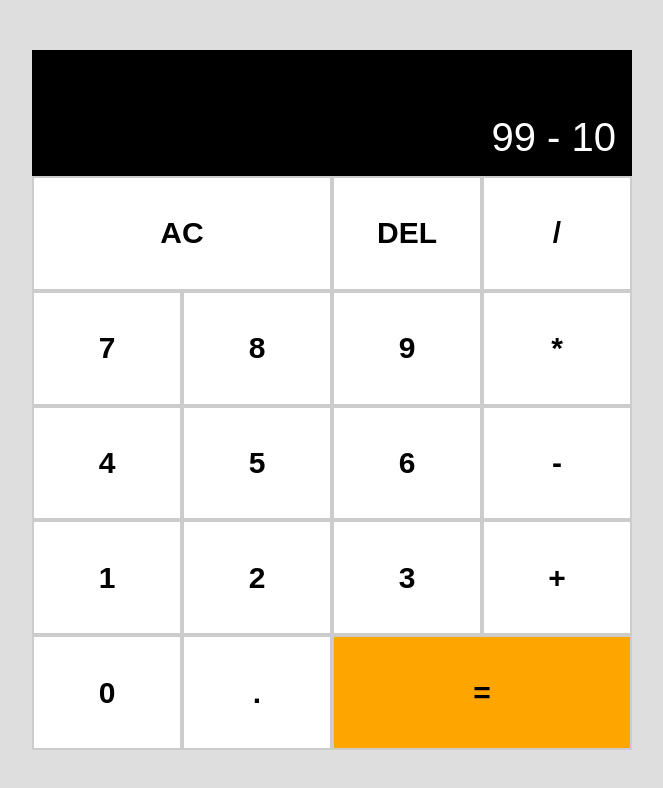
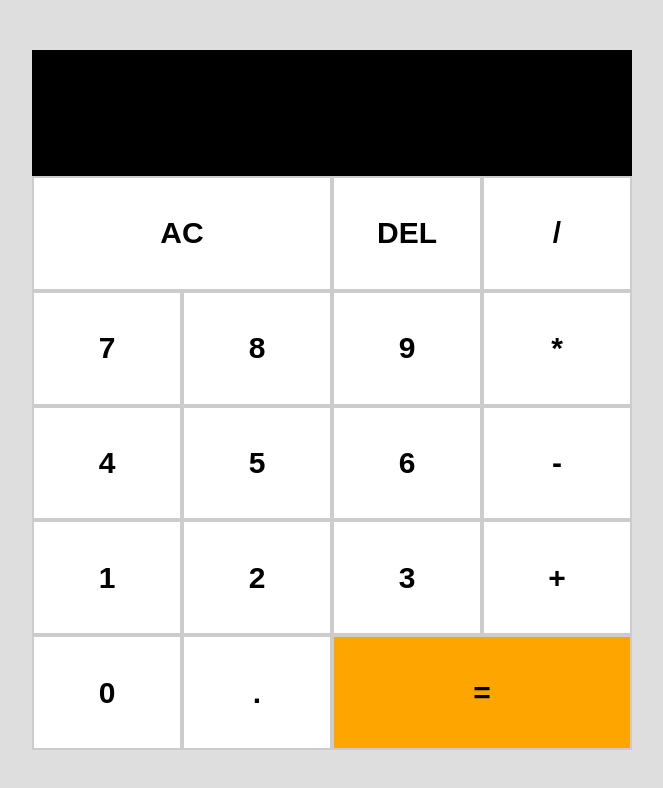
Before and after one commit to hassan-fl/Simple-Calc, a plain HTML site: page index.html in a window 1280 px wide. Shown: the whole page, without its empty margins (308-971 px from the left). Drawn offline with Linux system fonts and the light colour scheme.

Commit message:
Update index.html

```diff
--- a/index.html
+++ b/index.html
@@ -10,10 +10,10 @@
     <form action="">
         <header class="screen">
             <div id="calc">
-                99 - 10
+
             </div>
             <div id="answer">
-                89
+
             </div>
         </header>
         <section>
```
